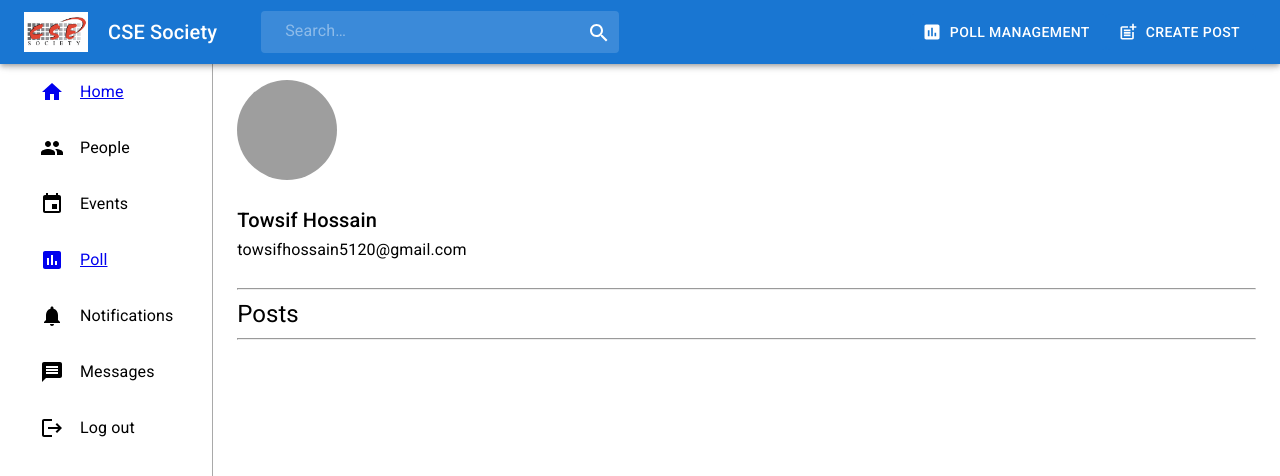
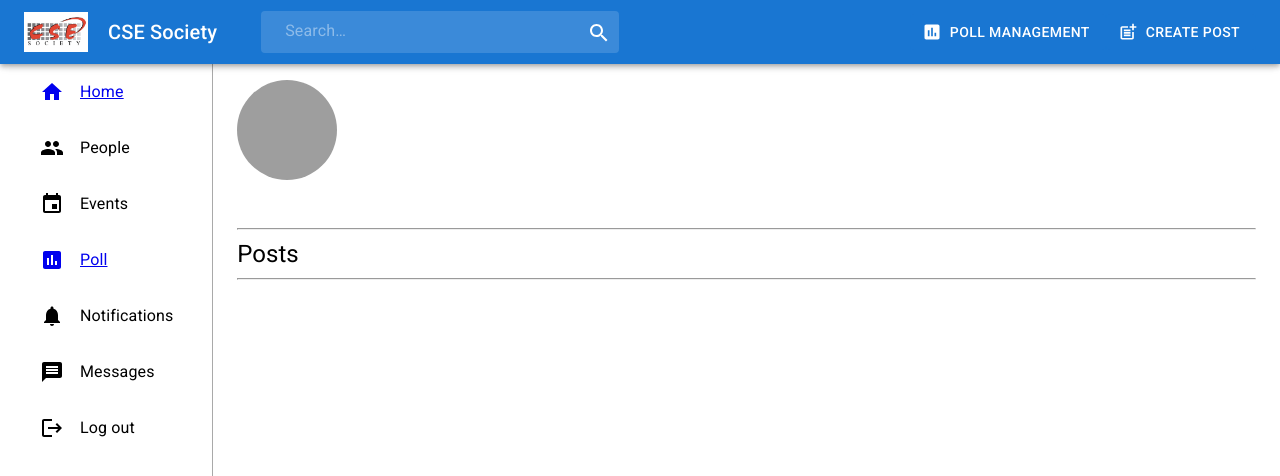
Before and after one commit to towsif45/cse-society-client, a React (Create React App) app: page /profile in a window 1280 px wide. Shown: the top 476 px of the page. Built offline with nearby package versions, Linux system fonts and the light colour scheme; grey boxes are pictures that could not be loaded.

Commit message:
initial commit

```diff
--- a/src/components/Profile/ProfilePage.jsx
+++ b/src/components/Profile/ProfilePage.jsx
@@ -14,8 +14,8 @@ const ProfilePage = (props) => {
                 <Avatar alt={name} src="/broken-image.jpg" sx={{ width: 100, height: 100 }} />
             </Box>
             <Box sx={{paddingTop: 3, paddingBottom: 3}}>
-                <Typography variant="h6">Towsif Hossain</Typography>
-                <Typography variant="subtitle1">towsifhossain5120@gmail.com</Typography>
+                <Typography variant="h6">{name}</Typography>
+                <Typography variant="subtitle1">{email}</Typography>
             </Box>
             <hr />
             <Typography sx={{paddingTop: 1, paddingBottom: 1}} variant="h5">Posts</Typography>
```
